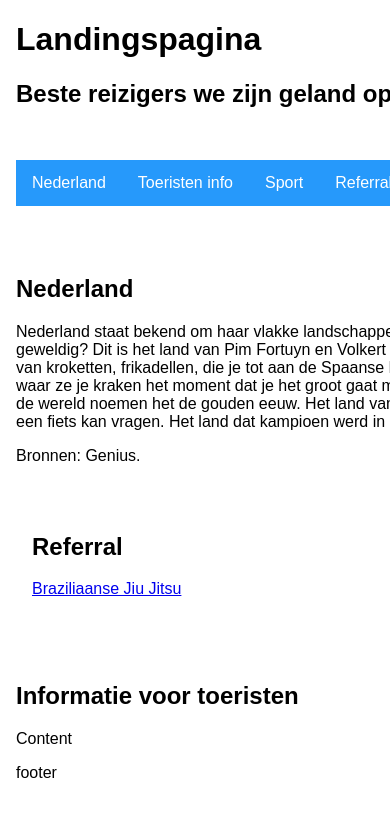
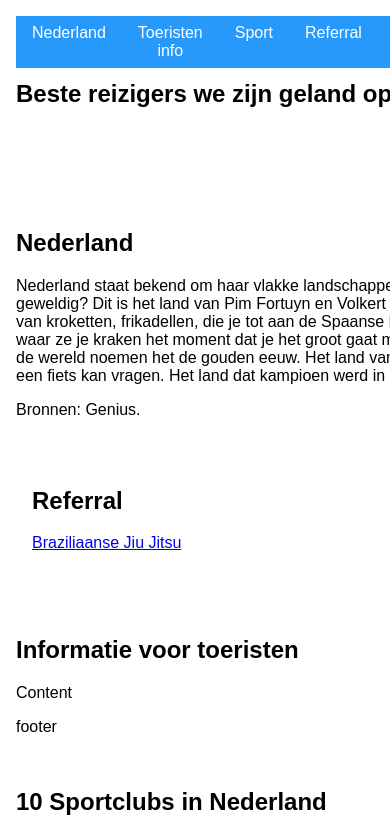
Before and after one commit to idkbruv/WebMarkup-Assessment, a plain HTML site: page index.html in a window 390 px wide. Shown: the top 831 px of the page. Drawn offline with Linux system fonts and the light colour scheme; a web font is replaced by a local one.

Commit message:
rem => em

```diff
--- a/responsive.css
+++ b/responsive.css
@@ -1,6 +1,6 @@
 @media all and (max-width: 1280px) {
     .container{
-        margin: 0 1rem;
+        margin: 0 1em;
     }
 }
 
@@ -21,7 +21,7 @@
     .container {
       grid-template-columns: 1fr;
       grid-template-rows: auto;
-      grid-gap: 2rem 0;
+      grid-gap: 2em 0;
       grid-template-areas:
                 "logo"
                 "menu"
--- a/style.css
+++ b/style.css
@@ -29,7 +29,7 @@ html {
 
   #sidebar {
     grid-area: sidebar;
-    padding: 1rem;
+    padding: 1em;
   }
 
   #contact {
@@ -50,11 +50,11 @@ html {
 
   .container {
     display: grid;
-    margin: 0 2rem;
+    margin: 0 2em;
     margin-top: 4%;
     grid-template-columns: 2fr 6fr 4fr;
-    grid-gap: 2rem 1rem;
-    grid-template-rows: 3rem;
+    grid-gap: 2em 1em;
+    grid-template-rows: 3em;
     grid-template-areas:
       "logo menu menu"
       "Main Main sidebar"
@@ -66,6 +66,8 @@ html {
 
   .Nav {
     background-color: #2699fb;
+    position: fixed;
+    top: 1em;
   }
 
   .Nav,
@@ -93,7 +95,7 @@ html {
     display: block;
     color: white;
     text-align: center;
-    padding: 14px 16px;
+    padding: 0.5em 1em;
     text-decoration: none;
   }
 
```
